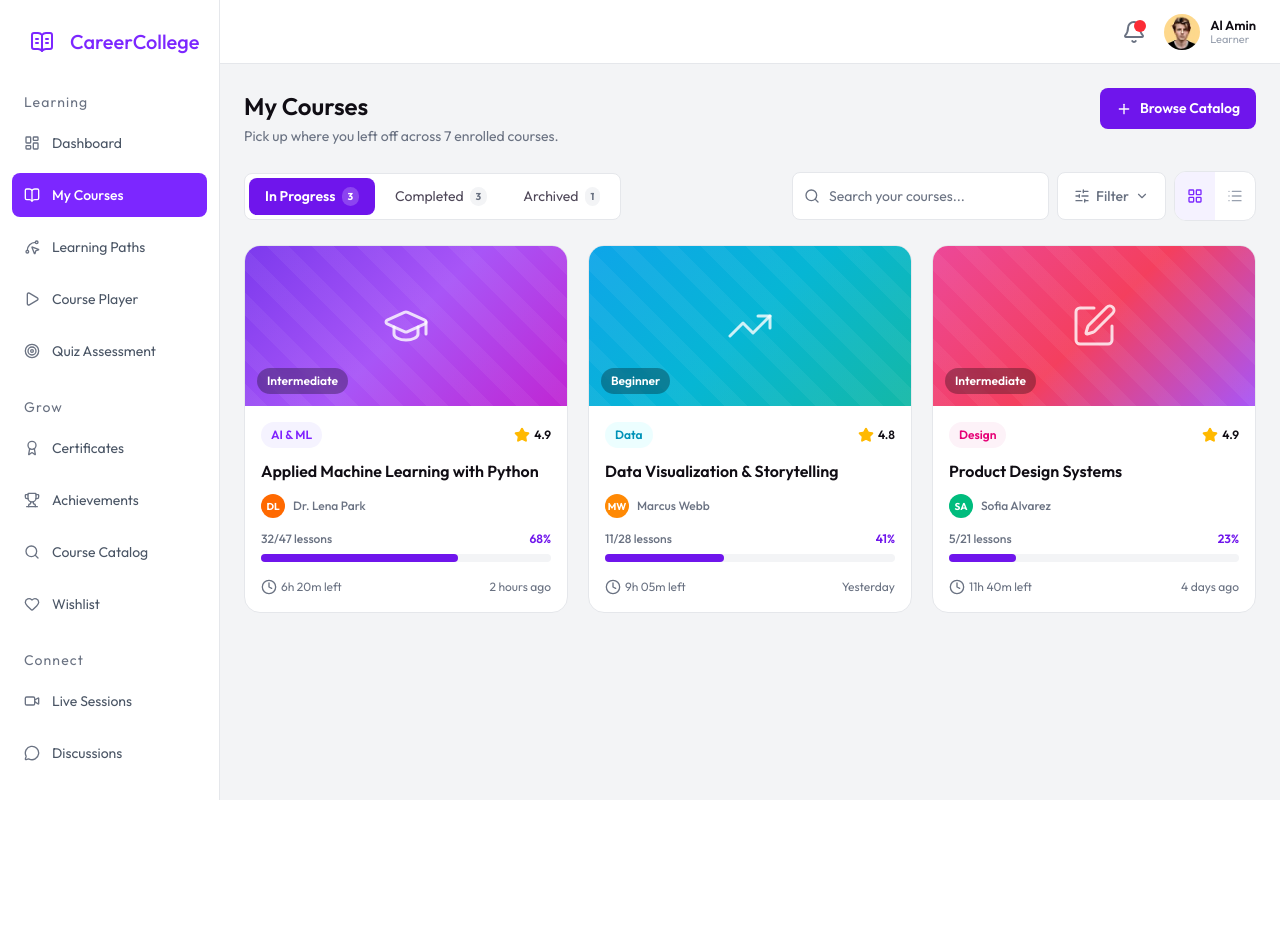
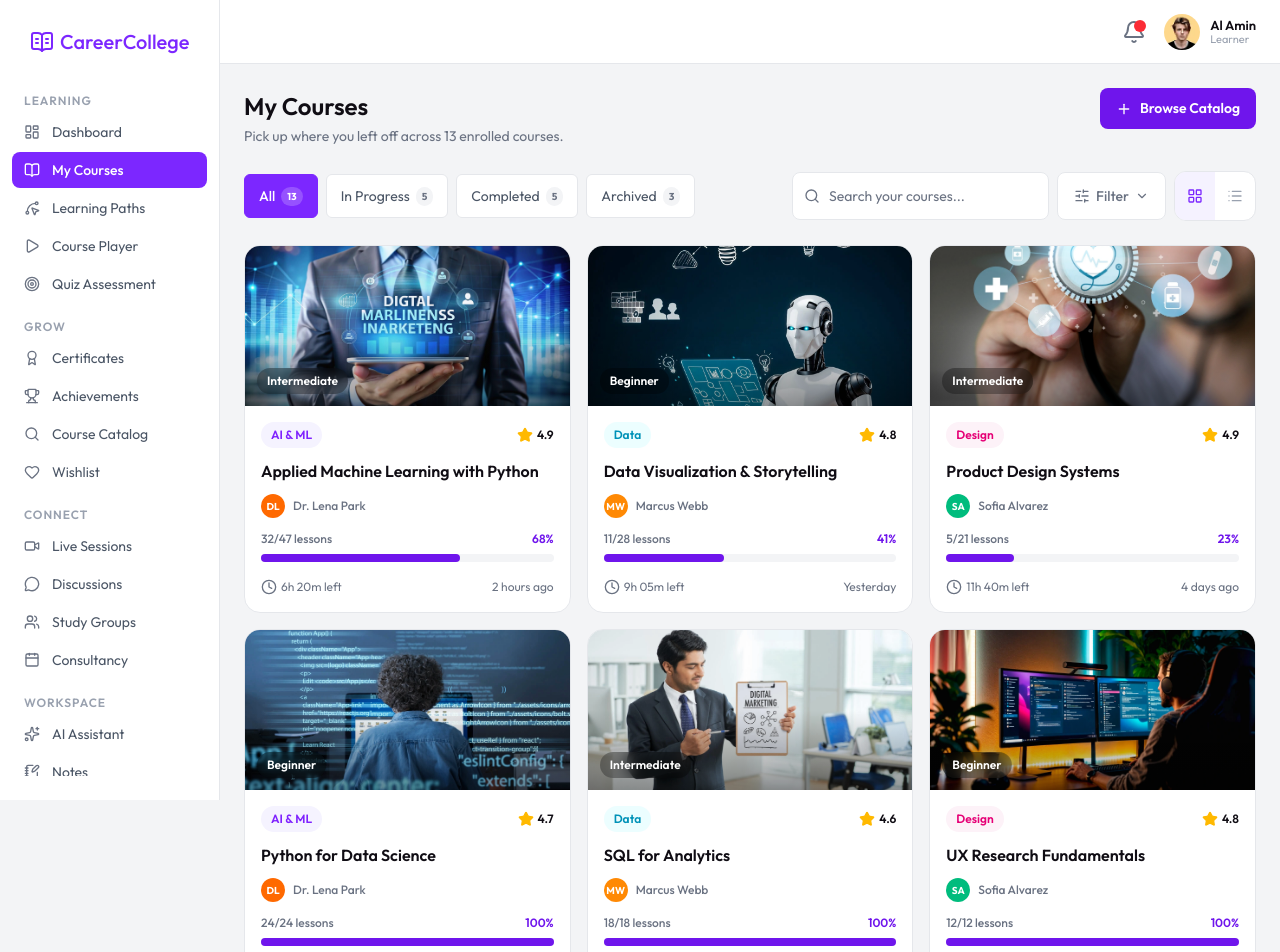
Before and after one commit to niduslab/Career-College-Frontend, a Next.js app: page /dashboard/learner/my-courses in a window 1280 px wide. Shown: the top 952 px of the page. Before the commit the page ends 800 px from the top, so only its background shows below. Built offline with nearby package versions, Linux system fonts and the light colour scheme.

Commit message:
enhance learner dashboard with leaderboard and pagination components

```diff
--- a/src/components/dashboard/learner/certificates/index.tsx
+++ b/src/components/dashboard/learner/certificates/index.tsx
@@ -1,6 +1,6 @@
 "use client";
 
-import { useEffect, useRef } from "react";
+import { useEffect, useRef, useState } from "react";
 import {
   GraduationCap,
   BadgeCheck,
@@ -10,6 +10,9 @@ import {
   QrCode,
 } from "lucide-react";
 import gsap from "gsap";
+import { Pagination } from "@/components/common/pagination";
+
+const PAGE_SIZE = 6;
 
 interface Certificate {
   id: string;
@@ -17,8 +20,6 @@ interface Certificate {
   awardedTo: string;
   issued: string;
   credentialId: string;
-  gradient: string;
-  accentText: string;
 }
 
 const CERTIFICATES: Certificate[] = [
@@ -28,8 +29,6 @@ const CERTIFICATES: Certificate[] = [
     awardedTo: "Marop Hossain",
     issued: "May 2026",
     credentialId: "CC-DL-2026-0847",
-    gradient: "from-blue-500 via-indigo-500 to-purple-500",
-    accentText: "text-blue-100",
   },
   {
     id: "2",
@@ -37,8 +36,6 @@ const CERTIFICATES: Certificate[] = [
     awardedTo: "Marop Hossain",
     issued: "Apr 2026",
     credentialId: "CC-SQL-2026-1120",
-    gradient: "from-emerald-400 via-teal-500 to-green-600",
-    accentText: "text-emerald-100",
   },
   {
     id: "3",
@@ -46,8 +43,6 @@ const CERTIFICATES: Certificate[] = [
     awardedTo: "Marop Hossain",
     issued: "Feb 2026",
     credentialId: "CC-STAT-2026-0331",
-    gradient: "from-orange-400 via-red-400 to-rose-500",
-    accentText: "text-orange-100",
   },
   {
     id: "4",
@@ -55,8 +50,6 @@ const CERTIFICATES: Certificate[] = [
     awardedTo: "Marop Hossain",
     issued: "Jan 2026",
     credentialId: "CC-PY-2026-0099",
-    gradient: "from-violet-500 via-purple-500 to-fuchsia-500",
-    accentText: "text-violet-100",
   },
   {
     id: "5",
@@ -64,8 +57,6 @@ const CERTIFICATES: Certificate[] = [
     awardedTo: "Marop Hossain",
     issued: "Nov 2025",
     credentialId: "CC-DS-2025-2245",
-    gradient: "from-cyan-400 via-blue-500 to-indigo-500",
-    accentText: "text-cyan-100",
   },
   {
     id: "6",
@@ -73,8 +64,6 @@ const CERTIFICATES: Certificate[] = [
     awardedTo: "Marop Hossain",
     issued: "Oct 2025",
     credentialId: "CC-GIT-2025-1876",
-    gradient: "from-pink-500 via-fuchsia-500 to-purple-600",
-    accentText: "text-pink-100",
   },
 ];
 
@@ -83,7 +72,11 @@ function CertificateCard({ cert }: { cert: Certificate }) {
     <div className="bg-white rounded-2xl border border-(--gray-200) overflow-hidden hover:shadow-md transition-shadow duration-200">
       {/* Card face */}
       <div
-        className={`relative bg-linear-to-br ${cert.gradient} p-5 h-44 overflow-hidden`}
+        className="relative p-5 h-44 overflow-hidden"
+        style={{
+          background:
+            "linear-gradient(135deg, var(--primary-700), var(--primary-400))",
+        }}
       >
         {/* diagonal stripe pattern */}
         <div
@@ -110,9 +103,7 @@ function CertificateCard({ cert }: { cert: Certificate }) {
 
         {/* Body */}
         <div className="relative">
-          <p
-            className={`text-[10px] font-semibold uppercase tracking-widest mb-1 ${cert.accentText}`}
-          >
+          <p className="text-[10px] font-semibold uppercase tracking-widest mb-1 text-white/70">
             Certificate of Completion
           </p>
           <h3 className="text-[16px] md:text-[20px] lg:text-[20px] font-semibold text-white leading-tight mb-4">
@@ -120,7 +111,7 @@ function CertificateCard({ cert }: { cert: Certificate }) {
           </h3>
           <div className="flex items-end justify-between">
             <div>
-              <p className={`text-[10px] font-medium ${cert.accentText}`}>
+              <p className="text-[10px] font-medium text-white/70">
                 Awarded to
               </p>
               <p className="text-[12px] md:text-[14px] lg:text-[14px] font-semibold text-white">
@@ -172,6 +163,14 @@ function CertificateCard({ cert }: { cert: Certificate }) {
 export default function CertificatesPage() {
   const headerRef = useRef<HTMLDivElement>(null);
   const gridRef = useRef<HTMLDivElement>(null);
+  const [currentPage, setCurrentPage] = useState(1);
+
+  const totalPages = Math.ceil(CERTIFICATES.length / PAGE_SIZE);
+  const safePage = Math.min(currentPage, totalPages || 1);
+  const paginated = CERTIFICATES.slice(
+    (safePage - 1) * PAGE_SIZE,
+    safePage * PAGE_SIZE,
+  );
 
   useEffect(() => {
     gsap.fromTo(
@@ -211,10 +210,16 @@ export default function CertificatesPage() {
         ref={gridRef}
         className="grid grid-cols-1 sm:grid-cols-2 lg:grid-cols-2 xl:grid-cols-3 2xl:grid-cols-4 gap-4"
       >
-        {CERTIFICATES.map((cert) => (
+        {paginated.map((cert) => (
           <CertificateCard key={cert.id} cert={cert} />
         ))}
       </div>
+
+      <Pagination
+        currentPage={safePage}
+        totalPages={totalPages}
+        onPageChange={setCurrentPage}
+      />
     </div>
   );
 }
--- a/src/components/dashboard/learner/my-courses-page.tsx
+++ b/src/components/dashboard/learner/my-courses-page.tsx
@@ -9,21 +9,42 @@ import {
   List,
   Star,
   Clock,
-  GraduationCap,
-  TrendingUp,
-  PenSquare,
   X,
   ChevronDown,
 } from "lucide-react";
+import Image, { StaticImageData } from "next/image";
+import img1 from "@/assets/images/popular-courses/image1.webp";
+import img2 from "@/assets/images/popular-courses/image2.webp";
+import img3 from "@/assets/images/popular-courses/image3.webp";
+import img4 from "@/assets/images/popular-courses/image4.webp";
+import img5 from "@/assets/images/popular-courses/image5.webp";
+import img6 from "@/assets/images/popular-courses/image6.webp";
 import gsap from "gsap";
+import { Pagination } from "@/components/common/pagination";
 
-type Tab = "In Progress" | "Completed" | "Archived";
+const PAGE_SIZE = 6;
 
-const courses = [
+type Tab = "All" | "In Progress" | "Completed" | "Archived";
+
+const courses: {
+  tab: Tab;
+  image: StaticImageData;
+  level: string;
+  category: string;
+  categoryColor: string;
+  title: string;
+  instructor: string;
+  initials: string;
+  initialsColor: string;
+  rating: number;
+  lessons: string;
+  pct: number;
+  timeLeft: string;
+  lastSeen: string;
+}[] = [
   {
-    tab: "In Progress" as Tab,
-    gradient: "linear-gradient(135deg, #7c3aed 0%, #a855f7 50%, #c026d3 100%)",
-    Icon: GraduationCap,
+    tab: "In Progress",
+    image: img1,
     level: "Intermediate",
     category: "AI & ML",
     categoryColor: "text-violet-600 bg-violet-50",
@@ -38,9 +59,8 @@ const courses = [
     lastSeen: "2 hours ago",
   },
   {
-    tab: "In Progress" as Tab,
-    gradient: "linear-gradient(135deg, #0ea5e9 0%, #06b6d4 50%, #14b8a6 100%)",
-    Icon: TrendingUp,
+    tab: "In Progress",
+    image: img2,
     level: "Beginner",
     category: "Data",
     categoryColor: "text-cyan-600 bg-cyan-50",
@@ -55,9 +75,8 @@ const courses = [
     lastSeen: "Yesterday",
   },
   {
-    tab: "In Progress" as Tab,
-    gradient: "linear-gradient(135deg, #ec4899 0%, #f43f5e 50%, #a855f7 100%)",
-    Icon: PenSquare,
+    tab: "In Progress",
+    image: img3,
     level: "Intermediate",
     category: "Design",
     categoryColor: "text-pink-600 bg-pink-50",
@@ -72,9 +91,8 @@ const courses = [
     lastSeen: "4 days ago",
   },
   {
-    tab: "Completed" as Tab,
-    gradient: "linear-gradient(135deg, #6366f1 0%, #8b5cf6 100%)",
-    Icon: GraduationCap,
+    tab: "Completed",
+    image: img4,
     level: "Beginner",
     category: "AI & ML",
     categoryColor: "text-violet-600 bg-violet-50",
@@ -89,9 +107,8 @@ const courses = [
     lastSeen: "3 weeks ago",
   },
   {
-    tab: "Completed" as Tab,
-    gradient: "linear-gradient(135deg, #f97316 0%, #eab308 100%)",
-    Icon: TrendingUp,
+    tab: "Completed",
+    image: img5,
     level: "Intermediate",
     category: "Data",
     categoryColor: "text-cyan-600 bg-cyan-50",
@@ -106,9 +123,8 @@ const courses = [
     lastSeen: "1 month ago",
   },
   {
-    tab: "Completed" as Tab,
-    gradient: "linear-gradient(135deg, #10b981 0%, #06b6d4 100%)",
-    Icon: PenSquare,
+    tab: "Completed",
+    image: img6,
     level: "Beginner",
     category: "Design",
     categoryColor: "text-pink-600 bg-pink-50",
@@ -123,9 +139,72 @@ const courses = [
     lastSeen: "2 months ago",
   },
   {
-    tab: "Archived" as Tab,
-    gradient: "linear-gradient(135deg, #64748b 0%, #94a3b8 100%)",
-    Icon: GraduationCap,
+    tab: "In Progress",
+    image: img4,
+    level: "Advanced",
+    category: "AI & ML",
+    categoryColor: "text-violet-600 bg-violet-50",
+    title: "Deep Learning with TensorFlow",
+    instructor: "Dr. Lena Park",
+    initials: "DL",
+    initialsColor: "bg-orange-500",
+    rating: 4.8,
+    lessons: "14/36",
+    pct: 39,
+    timeLeft: "12h 10m left",
+    lastSeen: "3 days ago",
+  },
+  {
+    tab: "In Progress",
+    image: img5,
+    level: "Beginner",
+    category: "Data",
+    categoryColor: "text-cyan-600 bg-cyan-50",
+    title: "Excel for Business Analytics",
+    instructor: "Marcus Webb",
+    initials: "MW",
+    initialsColor: "bg-orange-400",
+    rating: 4.5,
+    lessons: "8/20",
+    pct: 40,
+    timeLeft: "5h 30m left",
+    lastSeen: "Today",
+  },
+  {
+    tab: "Completed",
+    image: img1,
+    level: "Beginner",
+    category: "Design",
+    categoryColor: "text-pink-600 bg-pink-50",
+    title: "Figma UI Design Basics",
+    instructor: "Sofia Alvarez",
+    initials: "SA",
+    initialsColor: "bg-emerald-500",
+    rating: 4.9,
+    lessons: "15/15",
+    pct: 100,
+    timeLeft: "Completed",
+    lastSeen: "2 weeks ago",
+  },
+  {
+    tab: "Completed",
+    image: img2,
+    level: "Intermediate",
+    category: "AI & ML",
+    categoryColor: "text-violet-600 bg-violet-50",
+    title: "Natural Language Processing",
+    instructor: "Dr. Lena Park",
+    initials: "DL",
+    initialsColor: "bg-orange-500",
+    rating: 4.7,
+    lessons: "22/22",
+    pct: 100,
+    timeLeft: "Completed",
+    lastSeen: "6 weeks ago",
+  },
+  {
+    tab: "Archived",
+    image: img3,
     level: "Advanced",
     category: "AI & ML",
     categoryColor: "text-violet-600 bg-violet-50",
@@ -139,46 +218,102 @@ const courses = [
     timeLeft: "Archived",
     lastSeen: "5 months ago",
   },
+  {
+    tab: "Archived",
+    image: img6,
+    level: "Intermediate",
+    category: "Data",
+    categoryColor: "text-cyan-600 bg-cyan-50",
+    title: "Big Data with Apache Spark",
+    instructor: "Marcus Webb",
+    initials: "MW",
+    initialsColor: "bg-orange-400",
+    rating: 4.4,
+    lessons: "2/30",
+    pct: 7,
+    timeLeft: "Archived",
+    lastSeen: "4 months ago",
+  },
+  {
+    tab: "Archived",
+    image: img4,
+    level: "Advanced",
+    category: "Design",
+    categoryColor: "text-pink-600 bg-pink-50",
+    title: "Motion Design & After Effects",
+    instructor: "Sofia Alvarez",
+    initials: "SA",
+    initialsColor: "bg-emerald-500",
+    rating: 4.6,
+    lessons: "1/25",
+    pct: 4,
+    timeLeft: "Archived",
+    lastSeen: "7 months ago",
+  },
 ];
 
 const tabs: { label: Tab; count: number }[] = [
-  { label: "In Progress", count: 3 },
-  { label: "Completed", count: 3 },
-  { label: "Archived", count: 1 },
+  { label: "All", count: courses.length },
+  {
+    label: "In Progress",
+    count: courses.filter((c) => c.tab === "In Progress").length,
+  },
+  {
+    label: "Completed",
+    count: courses.filter((c) => c.tab === "Completed").length,
+  },
+  {
+    label: "Archived",
+    count: courses.filter((c) => c.tab === "Archived").length,
+  },
 ];
 
 const LEVELS = ["Beginner", "Intermediate", "Advanced"];
 const CATEGORIES = ["AI & ML", "Data", "Design"];
 
 export default function MyCoursesPage() {
-  const [activeTab, setActiveTab] = useState<Tab>("In Progress");
+  const [activeTab, setActiveTab] = useState<Tab>("All");
   const [search, setSearch] = useState("");
   const [view, setView] = useState<"grid" | "list">("grid");
   const [filterOpen, setFilterOpen] = useState(false);
   const [selectedLevels, setSelectedLevels] = useState<string[]>([]);
   const [selectedCategories, setSelectedCategories] = useState<string[]>([]);
+  const [currentPage, setCurrentPage] = useState(1);
   const filterRef = useRef<HTMLDivElement>(null);
   const gridRef = useRef<HTMLDivElement>(null);
 
-  const toggleLevel = (v: string) =>
+  const resetPage = () => setCurrentPage(1);
+
+  const toggleLevel = (v: string) => {
     setSelectedLevels((p) =>
       p.includes(v) ? p.filter((x) => x !== v) : [...p, v],
     );
+    resetPage();
+  };
 
-  const toggleCategory = (v: string) =>
+  const toggleCategory = (v: string) => {
     setSelectedCategories((p) =>
       p.includes(v) ? p.filter((x) => x !== v) : [...p, v],
     );
+    resetPage();
+  };
 
   const activeFilterCount = selectedLevels.length + selectedCategories.length;
 
   const filtered = courses.filter(
     (c) =>
-      c.tab === activeTab &&
+      (activeTab === "All" || c.tab === activeTab) &&
       c.title.toLowerCase().includes(search.toLowerCase()) &&
       (selectedLevels.length === 0 || selectedLevels.includes(c.level)) &&
       (selectedCategories.length === 0 ||
         selectedCategories.includes(c.category)),
+  );
+
+  const totalPages = Math.ceil(filtered.length / PAGE_SIZE);
+  const safePage = Math.min(currentPage, totalPages || 1);
+  const paginated = filtered.slice(
+    (safePage - 1) * PAGE_SIZE,
+    safePage * PAGE_SIZE,
   );
 
   // Close dropdown on outside click
@@ -200,7 +335,7 @@ export default function MyCoursesPage() {
       { opacity: 0, y: 20 },
       { opacity: 1, y: 0, duration: 0.4, stagger: 0.07, ease: "power3.out" },
     );
-  }, [activeTab, search, view, selectedLevels, selectedCategories]);
+  }, [activeTab, search, view, selectedLevels, selectedCategories, safePage]);
 
   return (
     <div className="space-y-6">
@@ -221,17 +356,20 @@ export default function MyCoursesPage() {
         </button>
       </div>
       {/* Tabs + Search + Filter */}
-      <div className="flex flex-col lg:flex-row lg:items-center lg:justify-between gap-3">
+      <div className="flex flex-col xl:flex-row xl:items-center xl:justify-between gap-3">
         {/* Tabs */}
-        <div className="flex items-center gap-1 bg-white border border-(--gray-200) rounded-lg p-1 w-fit shrink-0">
+        <div className="flex items-center gap-2 overflow-x-auto scrollbar-none">
           {tabs.map((t) => (
             <button
               key={t.label}
-              onClick={() => setActiveTab(t.label)}
-              className={`flex items-center gap-1.5 cursor-pointer px-3 lg:px-4 py-2 rounded-lg text-[14px] lg:text-[14px] transition-colors truncate ${
+              onClick={() => {
+                setActiveTab(t.label);
+                resetPage();
+              }}
+              className={`flex items-center gap-1.5 cursor-pointer px-3.5 h-11 rounded-md text-[12px] md:text-[14px]  transition-colors border whitespace-nowrap shrink-0 ${
                 activeTab === t.label
-                  ? "bg-(--primary-700) text-white font-semibold"
-                  : "text-(--text-paragraph) hover:text-(--text-title)"
+                  ? "bg-(--primary-600) text-white border-(--primary-600) font-medium"
+                  : "bg-white text-(--gray-600) font-normal border-(--gray-200) hover:border-(--primary-300)"
               }`}
             >
               {t.label}
@@ -256,7 +394,10 @@ export default function MyCoursesPage() {
               type="text"
               placeholder="Search your courses..."
               value={search}
-              onChange={(e) => setSearch(e.target.value)}
+              onChange={(e) => {
+                setSearch(e.target.value);
+                resetPage();
+              }}
               className="w-full  h-12 pl-9 pr-4 text-[14px] border border-(--gray-200) rounded-lg bg-white text-(--text-title) placeholder:text-(--gray-500) focus:outline-none focus:border-(--primary-400)"
             />
           </div>
@@ -381,24 +522,31 @@ export default function MyCoursesPage() {
         ref={gridRef}
         className={
           view === "grid"
-            ? "grid grid-cols-1 sm:grid-cols-2 xl:grid-cols-3 gap-5"
+            ? "grid grid-cols-1 md:grid-cols-2 lg:grid-cols-2 xl:grid-cols-3 2xl:grid-cols-4 gap-4"
             : "flex flex-col gap-3"
         }
       >
-        {filtered.length === 0 && (
+        {paginated.length === 0 && (
           <p className="text-(--gray-400) text-[14px] col-span-3 py-12 text-center">
             No courses found.
           </p>
         )}
-        {filtered.map((course, i) => {
-          const Icon = course.Icon;
-          return view === "grid" ? (
+        {paginated.map((course, i) =>
+          view === "grid" ? (
             <GridCard key={i} course={course} />
           ) : (
             <ListCard key={i} course={course} />
-          );
-        })}
+          ),
+        )}
       </div>
+
+      <Pagination
+        currentPage={safePage}
+        totalPages={totalPages}
+        onPageChange={(p) => {
+          setCurrentPage(p);
+        }}
+      />
     </div>
   );
 }
@@ -406,26 +554,17 @@ export default function MyCoursesPage() {
 // Grid Card
 
 function GridCard({ course }: { course: (typeof courses)[0] }) {
-  const Icon = course.Icon;
   return (
     <div className="course-card bg-white rounded-2xl border border-(--gray-200) overflow-hidden hover:shadow-md transition-shadow cursor-pointer group">
       {/* Thumbnail */}
-      <div
-        className="relative h-40 flex items-center justify-center overflow-hidden"
-        style={{ background: course.gradient }}
-      >
-        {/* stripe */}
-        <div
-          className="absolute inset-0"
-          style={{
-            background:
-              "repeating-linear-gradient(45deg, rgba(255,255,255,0.05) 0px, rgba(255,255,255,0.05) 16px, transparent 16px, transparent 32px)",
-          }}
+      <div className="relative h-40 overflow-hidden">
+        <Image
+          src={course.image}
+          alt={course.title}
+          fill
+          className="object-cover group-hover:scale-105 transition-transform duration-500"
         />
-        <Icon
-          className="w-12 h-12 text-white/80 relative z-10"
-          strokeWidth={1.5}
-        />
+        <div className="absolute inset-0 bg-linear-to-t from-black/40 via-transparent to-transparent" />
         <span className="absolute bottom-3 left-3 z-10 text-[12px] font-semibold text-white bg-black/30 backdrop-blur-sm px-2.5 py-1 rounded-full">
           {course.level}
         </span>
@@ -497,24 +636,15 @@ function GridCard({ course }: { course: (typeof courses)[0] }) {
 
 // List Card
 function ListCard({ course }: { course: (typeof courses)[0] }) {
-  const Icon = course.Icon;
   return (
     <div className="course-card bg-white rounded-2xl border border-(--gray-200) p-4 flex items-center gap-4 hover:shadow-md transition-shadow cursor-pointer group">
       {/* Thumbnail */}
-      <div
-        className="relative w-16 h-16 rounded-xl flex items-center justify-center shrink-0 overflow-hidden"
-        style={{ background: course.gradient }}
-      >
-        <div
-          className="absolute inset-0"
-          style={{
-            background:
-              "repeating-linear-gradient(45deg, rgba(255,255,255,0.05) 0px, rgba(255,255,255,0.05) 16px, transparent 16px, transparent 32px)",
-          }}
-        />
-        <Icon
-          className="w-7 h-7 text-white/80 relative z-10"
-          strokeWidth={1.5}
+      <div className="relative w-16 h-16 rounded-xl shrink-0 overflow-hidden">
+        <Image
+          src={course.image}
+          alt={course.title}
+          fill
+          className="object-cover group-hover:scale-105 transition-transform duration-500"
         />
       </div>
 
--- a/src/components/dashboard/learner/sidebar.tsx
+++ b/src/components/dashboard/learner/sidebar.tsx
@@ -163,7 +163,7 @@ export default function LearnerSidebar() {
         <div className="px-6 mb-8 flex items-center justify-between">
           <Link
             href="/"
-            className="flex items-center gap-1 lg:gap-2.5"
+            className="flex items-center gap-1 lg:gap-0"
             onClick={close}
           >
             <div className="w-9 h-9 flex items-center justify-center">
@@ -181,13 +181,13 @@ export default function LearnerSidebar() {
           </button>
         </div>
 
-        <nav className="flex-1 px-3 space-y-6 overflow-y-auto">
+        <nav className="flex-1 px-3 space-y-4 overflow-y-auto">
           {navSections.map((section) => (
             <div key={section.label}>
-              <p className="text-[14px] font-normal text-(--gray-500) tracking-[0.08em] px-3 mb-2">
+              <p className="text-[12px] font-semibold text-(--gray-400) tracking-[0.08em] uppercase px-3 mb-1">
                 {section.label}
               </p>
-              <ul className="space-y-2">
+              <ul className="space-y-0.5">
                 {section.items.map(({ icon: Icon, label, href }) => {
                   const active = pathname === href;
                   return (
@@ -195,7 +195,7 @@ export default function LearnerSidebar() {
                       <Link
                         href={href}
                         onClick={close}
-                        className={`flex items-center gap-3 h-11 px-3 py-2 rounded-lg text-[14px] transition-colors ${
+                        className={`flex items-center gap-3 h-9 px-3 rounded-lg text-[14px] transition-colors ${
                           active
                             ? "bg-(--primary-600) font-medium text-white hover:bg-(--primary-700)"
                             : "text-(--gray-600) font-normal hover:bg-(--gray-100) hover:text-(--text-title)"
```
Also changed, not shown: src/components/dashboard/learner/achievements/index.tsx (+164 -87 lines).
